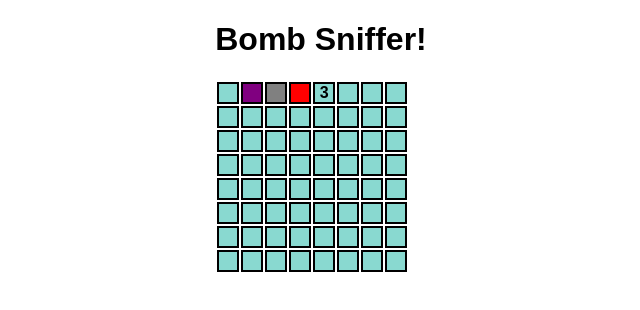
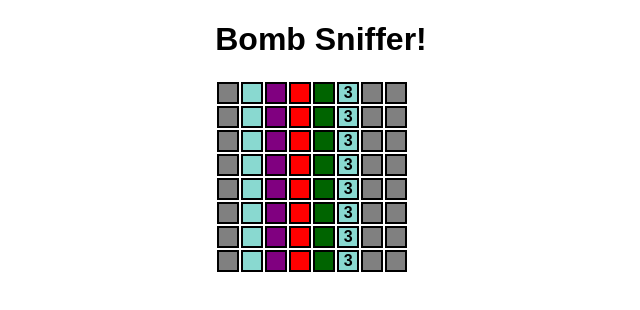
Before and after one commit to richinnovate/bomb-sniffer, a React app: page / in a window 1280 px wide. Shown: the top 310 px of the page, without its empty margins (319-959 px from the left). Built offline with nearby package versions, Linux system fonts and the light colour scheme.

Commit message:
dinoboard

```diff
--- a/src/components/App.js
+++ b/src/components/App.js
@@ -1,93 +1,35 @@
 import React, { Component } from 'react'
+import Cell from './Cell'
 import '../styles/screen.sass'
 
 class App extends Component {
-
+  constructor () {
+    super()
+    this.state={
+      board: [
+        [' ', '_' , 'F' , '*' , '@' , '3' , ' ' , ' '],
+        [' ', '_' , 'F' , '*' , '@' , '3' , ' ' , ' '],
+        [' ', '_' , 'F' , '*' , '@' , '3' , ' ' , ' '],
+        [' ', '_' , 'F' , '*' , '@' , '3' , ' ' , ' '],
+        [' ', '_' , 'F' , '*' , '@' , '3' , ' ' , ' '],
+        [' ', '_' , 'F' , '*' , '@' , '3' , ' ' , ' '],
+        [' ', '_' , 'F' , '*' , '@' , '3' , ' ' , ' '],
+        [' ', '_' , 'F' , '*' , '@' , '3' , ' ' , ' ']
+      ]
+    }
+  }
   render () {
+    const rows = this.state.board.map((row, i) => {
+      const cells = row.map((cell, j) => {
+        return <Cell type={cell} key={j} />
+      })
+      return <tr key={i}>{cells}</tr>
+    })
     return <div>
       <h1>Bomb Sniffer!</h1>
       <table>
         <tbody>
-          <tr>
-            <td className="empty" />
-            <td className="flagged" />
-            <td className="unrevealed" />
-            <td className="bomb" />
-            <td className="numbered">3</td>
-            <td className="empty" />
-            <td className="empty" />
-            <td className="empty" />
-          </tr>
-          <tr>
-            <td className="empty" />
-            <td className="empty" />
-            <td className="empty" />
-            <td className="empty" />
-            <td className="empty" />
-            <td className="empty" />
-            <td className="empty" />
-            <td className="empty" />
-          </tr>
-          <tr>
-            <td className="empty" />
-            <td className="empty" />
-            <td className="empty" />
-            <td className="empty" />
-            <td className="empty" />
-            <td className="empty" />
-            <td className="empty" />
-            <td className="empty" />
-          </tr>
-          <tr>
-            <td className="empty" />
-            <td className="empty" />
-            <td className="empty" />
-            <td className="empty" />
-            <td className="empty" />
-            <td className="empty" />
-            <td className="empty" />
-            <td className="empty" />
-          </tr>
-          <tr>
-            <td className="empty" />
-            <td className="empty" />
-            <td className="empty" />
-            <td className="empty" />
-            <td className="empty" />
-            <td className="empty" />
-            <td className="empty" />
-            <td className="empty" />
-          </tr>
-          <tr>
-            <td className="empty" />
-            <td className="empty" />
-            <td className="empty" />
-            <td className="empty" />
-            <td className="empty" />
-            <td className="empty" />
-            <td className="empty" />
-            <td className="empty" />
-          </tr>
-          <tr>
-            <td className="empty" />
-            <td className="empty" />
-            <td className="empty" />
-            <td className="empty" />
-            <td className="empty" />
-            <td className="empty" />
-            <td className="empty" />
-            <td className="empty" />
-          </tr>
-          <tr>
-            <td className="empty" />
-            <td className="empty" />
-            <td className="empty" />
-            <td className="empty" />
-            <td className="empty" />
-            <td className="empty" />
-            <td className="empty" />
-            <td className="empty" />
-          </tr>
+          {rows}
         </tbody>
       </table>
     </div>
--- /dev/null
+++ b/src/components/Cell.js
@@ -0,0 +1,21 @@
+import React, { Component } from 'react'
+
+
+class Cell extends Component {
+  get _cellType () {
+    switch (this.props.type) {
+      case ' ': return 'unrevealed'
+      case '_': return 'empty'
+      case 'F': return 'flagged'
+      case '*': return 'bomb'
+      case '@': return 'flag-bomb'
+      default: return 'numbered'
+
+    }
+  }
+  render () {
+    return(<td className={this._cellType}>{this.props.type}</td>)
+  }
+}
+
+export default Cell
--- a/src/styles/screen.sass
+++ b/src/styles/screen.sass
@@ -35,3 +35,9 @@ table
 
     &.unrevealed
       background-color: gray
+
+    &.flag-bomb
+      background-color: darkgreen
+
+    &.empty, &.flagged, &.bomb, &.flag-bomb
+      color: transparent
```
